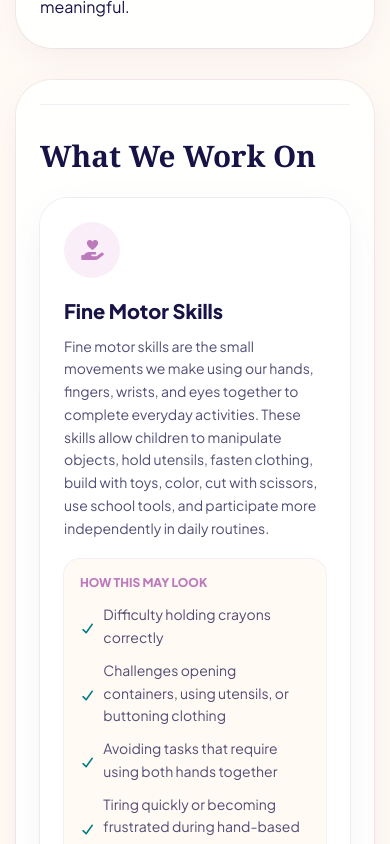
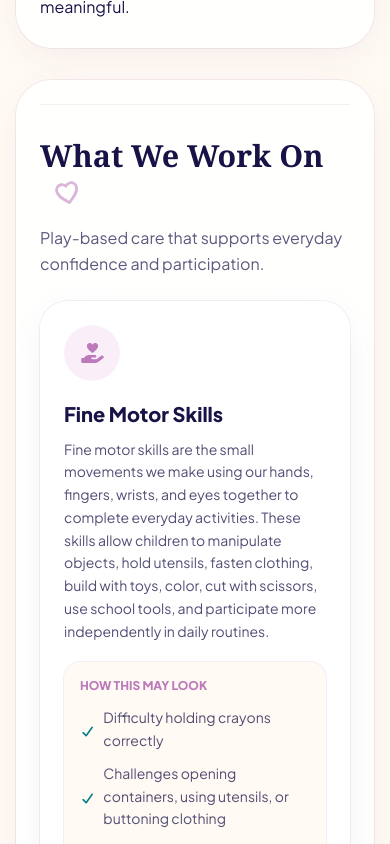
Before and after one commit to tasawur1/AvashubNJ, a Next.js app: page /programs/kids in a window 390 px wide. Shown: the part 880-1724 px from the top of the page. Built offline with nearby package versions, Linux system fonts and the light colour scheme.

Commit message:
Polish kids program detail layout

```diff
--- a/src/app/programs/kids/page.tsx
+++ b/src/app/programs/kids/page.tsx
@@ -171,18 +171,47 @@ const otherPrograms = [
   },
 ];
 
+function TiltedHeartOutline({ className = "" }: { className?: string }) {
+  return (
+    <svg
+      viewBox="0 0 24 24"
+      aria-hidden
+      className={`inline-block h-[1em] w-[1em] rotate-[-12deg] align-[-0.08em] ${className}`}
+      fill="none"
+    >
+      <path
+        d="M12 20.4C7.05 16.2 4 13.36 4 9.8 4 7.25 5.93 5.2 8.35 5.2c1.4 0 2.75.7 3.65 1.82A4.64 4.64 0 0 1 15.65 5.2C18.07 5.2 20 7.25 20 9.8c0 3.56-3.05 6.4-8 10.6Z"
+        stroke="currentColor"
+        strokeWidth="2.25"
+        strokeLinecap="round"
+        strokeLinejoin="round"
+      />
+    </svg>
+  );
+}
+
 function GuideSection({
   title,
+  subtitle,
   children,
 }: {
   title: string;
+  subtitle?: string;
   children: React.ReactNode;
 }) {
   return (
     <section className="border-t border-brand-purple-deep/10 pt-8 lg:pt-10">
-      <h2 className="font-serif text-[clamp(1.85rem,4.5vw,2.65rem)] font-semibold leading-tight text-brand-navy">
+      <h2 className="font-serif text-[clamp(1.9rem,4.5vw,2.75rem)] font-semibold leading-tight text-brand-navy">
         {title}
+        <span className="ml-3 text-brand-purple-bright/55">
+          <TiltedHeartOutline />
+        </span>
       </h2>
+      {subtitle ? (
+        <p className="mt-3 max-w-xl text-base leading-relaxed text-brand-navy/70">
+          {subtitle}
+        </p>
+      ) : null}
       <div className="mt-6">{children}</div>
     </section>
   );
@@ -234,8 +263,8 @@ function WorkOnCard({ item }: { item: GuideItem }) {
 
 function CheckListCard({ items }: { items: string[] }) {
   return (
-    <div className="rounded-[1.75rem] bg-white/90 p-6 shadow-card ring-1 ring-brand-purple-deep/10">
-      <ul className="grid gap-3 lg:grid-cols-2">
+    <div className="h-full rounded-[1.75rem] bg-white/90 p-6 shadow-card ring-1 ring-brand-purple-deep/10">
+      <ul className="grid gap-3">
         {items.map((item) => (
           <li
             key={item}
@@ -256,8 +285,8 @@ function CheckListCard({ items }: { items: string[] }) {
 
 function SessionsCard() {
   return (
-    <div className="rounded-[1.75rem] bg-white/90 p-6 shadow-card ring-1 ring-brand-teal/10">
-      <div className="grid gap-6 lg:grid-cols-[0.95fr_1.05fr] lg:items-start">
+    <div className="h-full rounded-[1.75rem] bg-white/90 p-6 shadow-card ring-1 ring-brand-teal/10">
+      <div className="grid gap-6">
         <div>
           <span className="flex h-14 w-14 items-center justify-center rounded-full bg-brand-teal-light text-brand-teal">
             <Icon name="child" size="lg" />
@@ -382,14 +411,18 @@ export default function KidsProgramPage() {
         <SectionContainer>
           <article className="rounded-[2.25rem] bg-white/95 p-6 shadow-card ring-1 ring-brand-purple-deep/10 lg:rounded-[2.75rem] lg:p-10 xl:p-12">
             <div className="w-full space-y-9">
-                <GuideSection title="What We Work On">
-                  <div className="grid gap-5 lg:grid-cols-2">
+                <GuideSection
+                  title="What We Work On"
+                  subtitle="Play-based care that supports everyday confidence and participation."
+                >
+                  <div className="grid gap-5 lg:grid-cols-3">
                     {workOnItems.map((item) => (
                       <WorkOnCard key={item.title} item={item} />
                     ))}
                   </div>
                 </GuideSection>
 
+                <div className="grid gap-6 lg:grid-cols-2 lg:items-stretch">
                   <GuideSection title="Who This Program Supports">
                     <CheckListCard items={goodFitItems} />
                   </GuideSection>
@@ -397,6 +430,7 @@ export default function KidsProgramPage() {
                   <GuideSection title="What Sessions May Look Like">
                     <SessionsCard />
                   </GuideSection>
+                </div>
             </div>
           </article>
         </SectionContainer>
```
Lines whose indentation alone changed are shown as unchanged.
